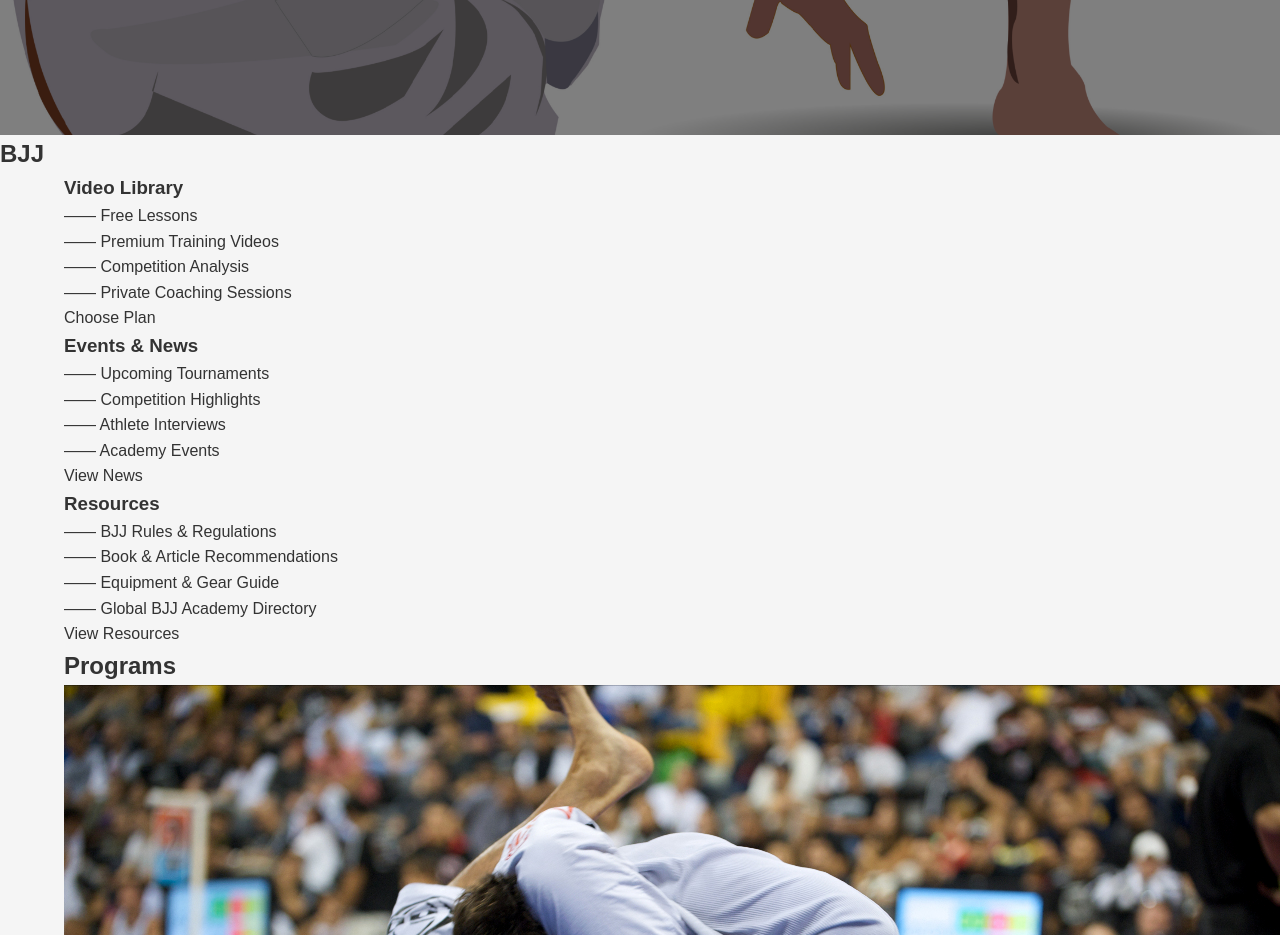
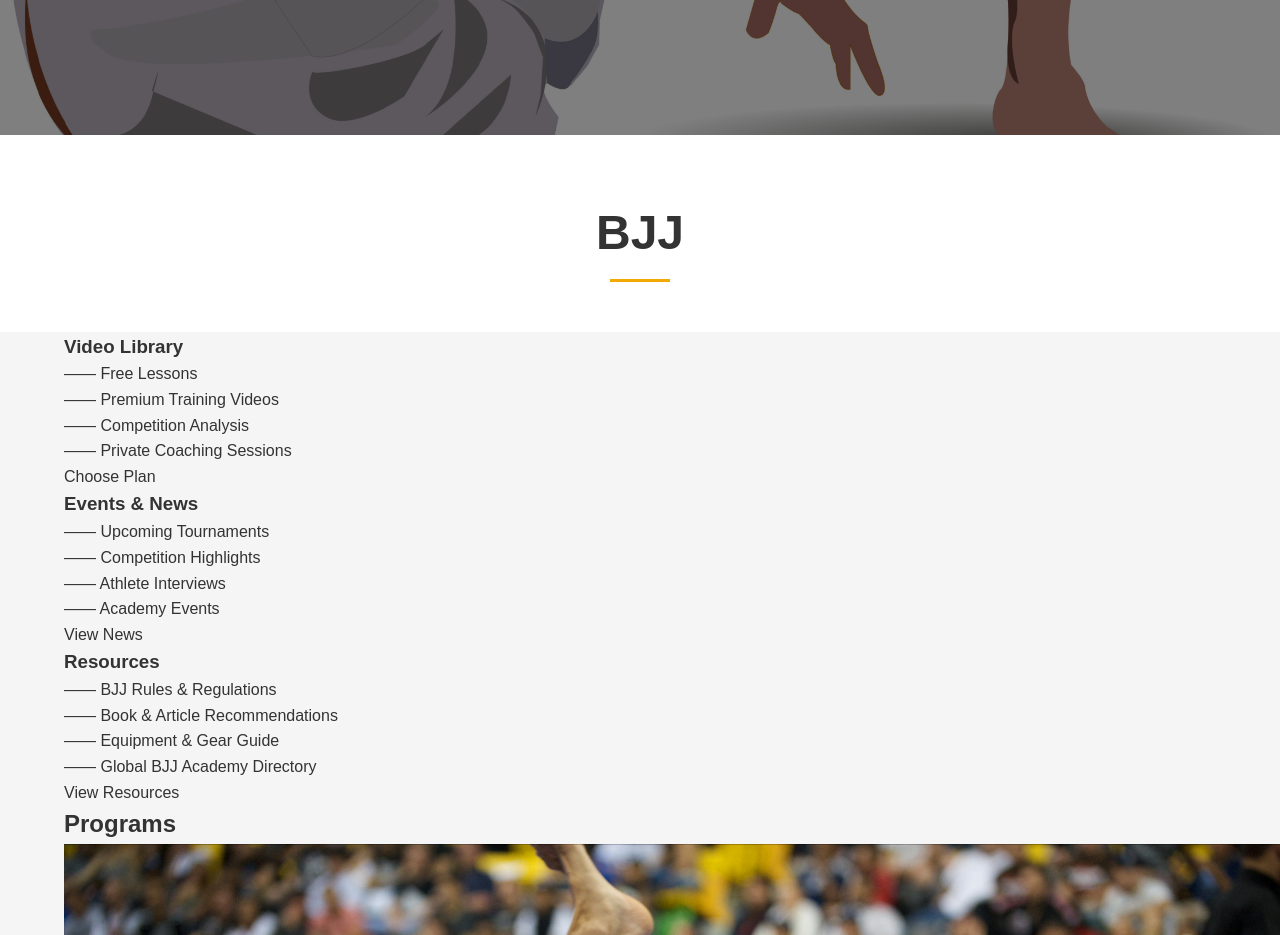
Before and after one commit to Aaronzhangzhe/BJJ, a plain HTML site: page index.html in a window 1280 px wide. Shown: the part 1120-2055 px from the top of the page. Drawn offline with Linux system fonts and the light colour scheme.

Commit message:
more changes

```diff
--- a/styles.css
+++ b/styles.css
@@ -238,3 +238,28 @@ W3Schools. CSS Website Layout - Hero Image. W3Schools.com, https://www.w3schools
     letter-spacing: 5px;
     text-shadow: 0 2px 10px rgba(0, 0, 0, 0.5);
 }
+
+/* BJJ tittle*/
+.bjj-title {
+    text-align: center;
+    padding: 60px 0;
+    background-color: white;
+}
+.bjj-title h2 {
+    font-size: 3rem;
+    font-weight: bold;
+    color: #333;
+    position: relative;
+    display: inline-block;
+}
+
+.bjj-title h2:after {
+    content: '';
+    position: absolute;
+    bottom: -10px;
+    left: 50%;
+    transform: translateX(-50%);
+    width: 60px;
+    height: 3px;
+    background-color: #f2a900;
+}
```
Also changed, not shown: index.html (+1 -0 lines).
